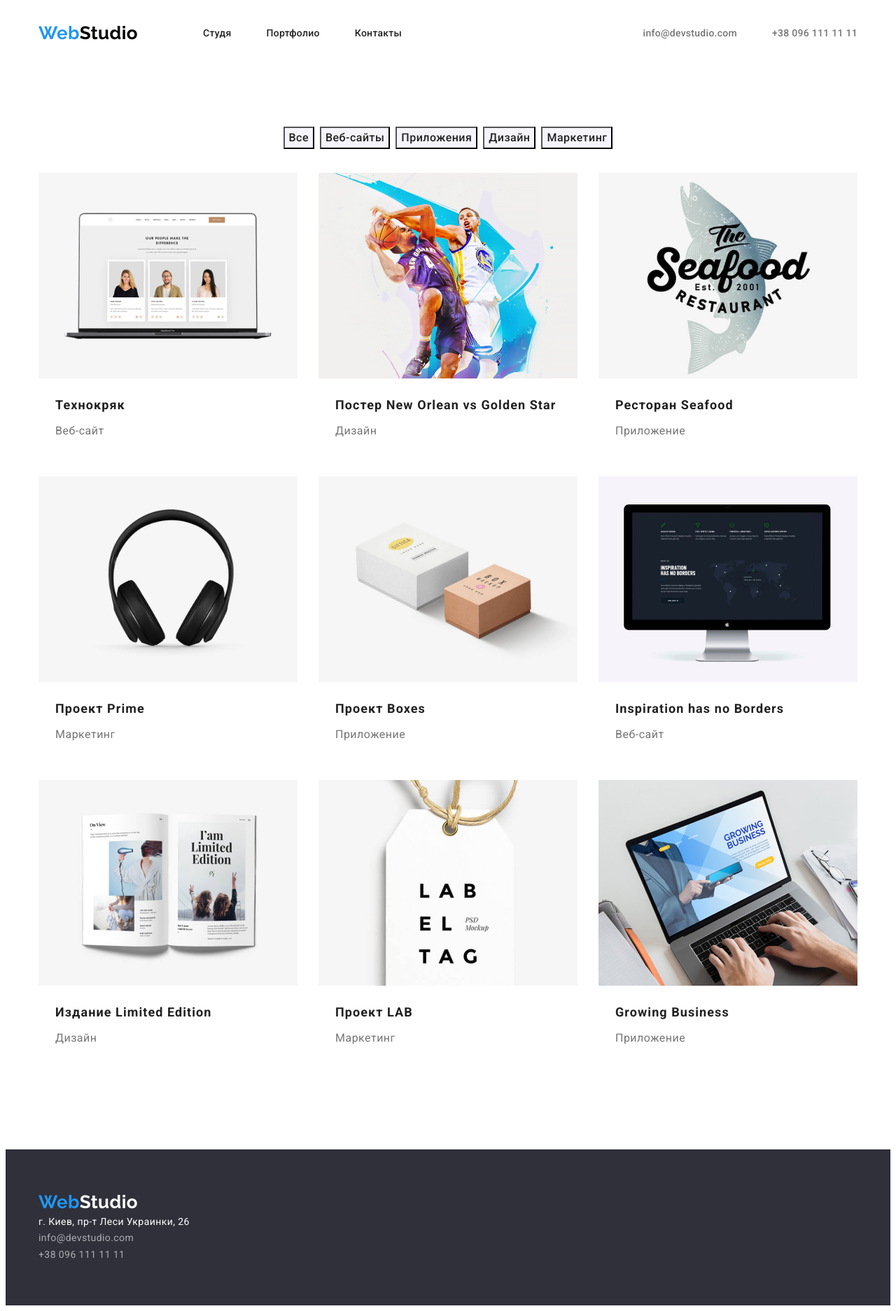
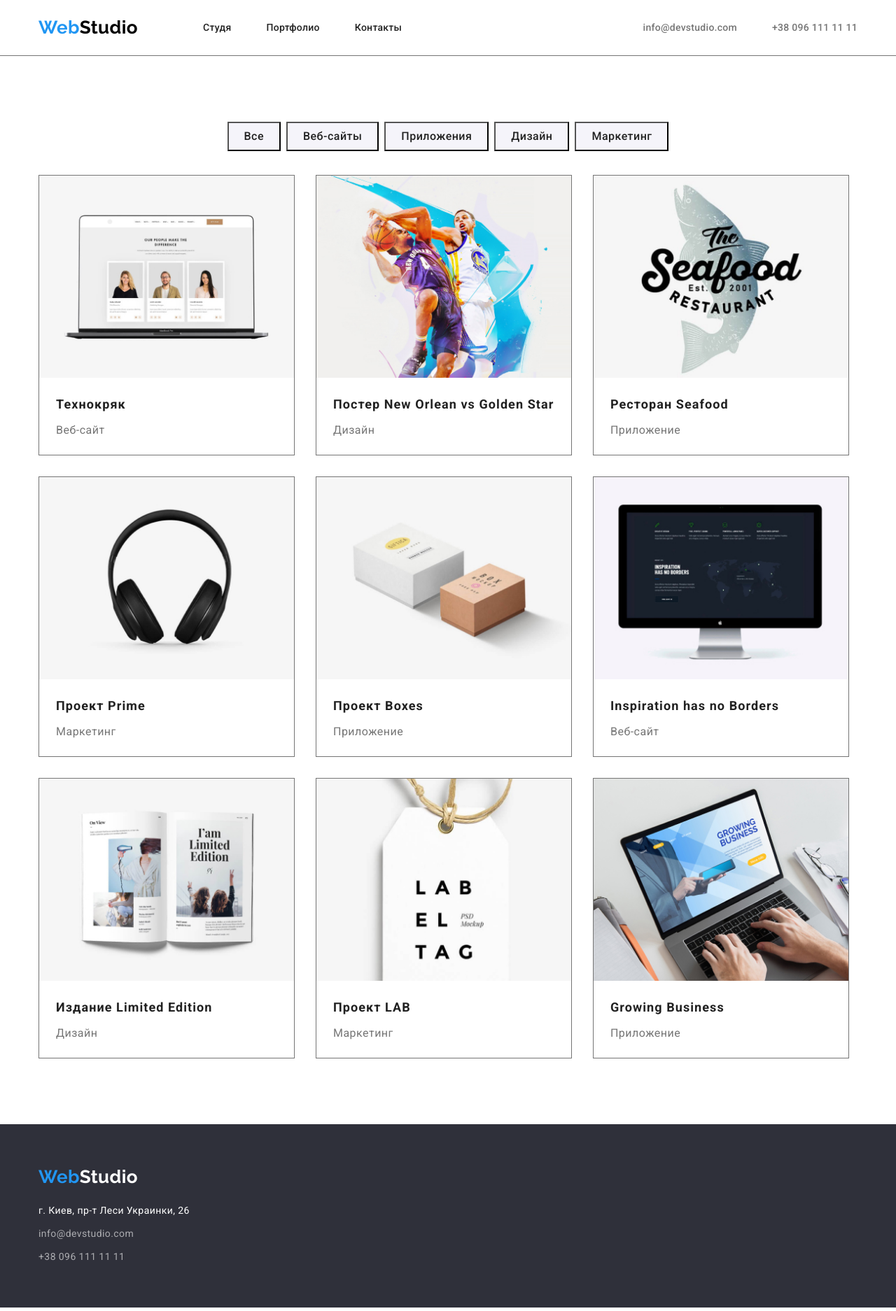
Before and after one commit to Halishchev/goit-markup-hw-03, a plain HTML site: page portfolio.html in a window 1280 px wide. Shown: the whole page at 70% size. Drawn offline with Linux system fonts and the light colour scheme.

Commit message:
error correction

```diff
--- a/portfolio.html
+++ b/portfolio.html
@@ -16,7 +16,7 @@
 
 <body>
     <!--Шапка профиля-->
-    <header>
+    <header class="head-section head-portfolio">
         <div class="container">
             <div class="head">
                 <nav class="navigation">
@@ -128,11 +128,13 @@
     <footer class="footer">
         <div class="container">
             <a class="logo link" href="./index.html" lang="en">Web<span class="logo-three">Studio</span></a>
-            <address>
+            <address class="footer-address">
                 <ul class="footer-contacts list">
-                    <li><a class="link location" href="">г. Киев, пр-т Леси Украинки, 26</a></li>
-                    <li><a class="link" href="mailto:info@devstudio.com" lang="en">info@devstudio.com</a></li>
-                    <li><a class="link" href="tel:+380961111111">+38 096 111 11 11</a></li>
+                    <li class="footer-item"><a class="link location" href="">г. Киев, пр-т Леси Украинки, 26</a></li>
+                    <li class="footer-item"><a class="link" href="mailto:info@devstudio.com"
+                            lang="en">info@devstudio.com</a>
+                    </li>
+                    <li class="footer-item"><a class="link" href="tel:+380961111111">+38 096 111 11 11</a></li>
                 </ul>
             </address>
         </div>
@@ -140,6 +142,7 @@
     </footer>
 
 
+
 </body>
 
 </html>
--- a/styles/style.css
+++ b/styles/style.css
@@ -35,6 +35,7 @@ body {
 
   color: var(--main-text-color);
   background-color: var(--main-background-color);
+  margin: 0;
 }
 
 h1,
@@ -125,6 +126,9 @@ img {
 .head {
   display: flex;
   align-items: center;
+}
+
+.head-section {
   padding-top: 24px;
   padding-bottom: 24px;
 }
@@ -147,6 +151,9 @@ img {
   margin-right: 50px;
 }
 
+.head-portfolio {
+  border-bottom: solid 1px;
+}
 /* Hero */
 
 .hero {
@@ -173,6 +180,10 @@ img {
   margin-bottom: 30px;
 }
 
+.hero-button {
+  padding: 10px 32px;
+}
+
 /* button */
 
 .button {
@@ -195,6 +206,7 @@ img {
   letter-spacing: 0.03em;
   cursor: pointer;
   font-family: "Roboto", sans-serif;
+  padding: 6px 22px;
 }
 
 .radio-button:hover,
@@ -290,7 +302,6 @@ img {
 .team-item {
   width: 270px;
   padding-bottom: 30px;
-  border: solid 1px;
 }
 .team-item:not(:last-child) {
   margin-right: 30px;
@@ -305,6 +316,9 @@ img {
   background-color: var(--secondary-background-color);
   padding-bottom: 60px;
   padding-top: 60px;
+}
+.footer-address {
+  margin-top: 20px;
 }
 
 .footer-contacts .link {
@@ -325,6 +339,10 @@ img {
 
 .footer-contacts .link:focus {
   color: var(--accent-color);
+}
+
+.footer-item:not(:last-child) {
+  margin-bottom: 9px;
 }
 
 /* portfolio */
@@ -348,7 +366,7 @@ img {
 .radio-list {
   display: flex;
   justify-content: center;
-  margin-bottom: 64px;
+  margin-bottom: 34px;
 }
 
 .radio-item:not(:last-child) {
@@ -368,9 +386,10 @@ img {
 }
 
 .cards-item {
-  flex-basis: calc(100% / 3 -30px);
+  width: calc(100% / 3 - 34px);
   margin-left: 30px;
-  margin-bottom: 30px;
+  margin-top: 30px;
+  border: 1px solid;
 }
 
 .cards-text {
```
Also changed, not shown: index.html (+7 -5 lines).
